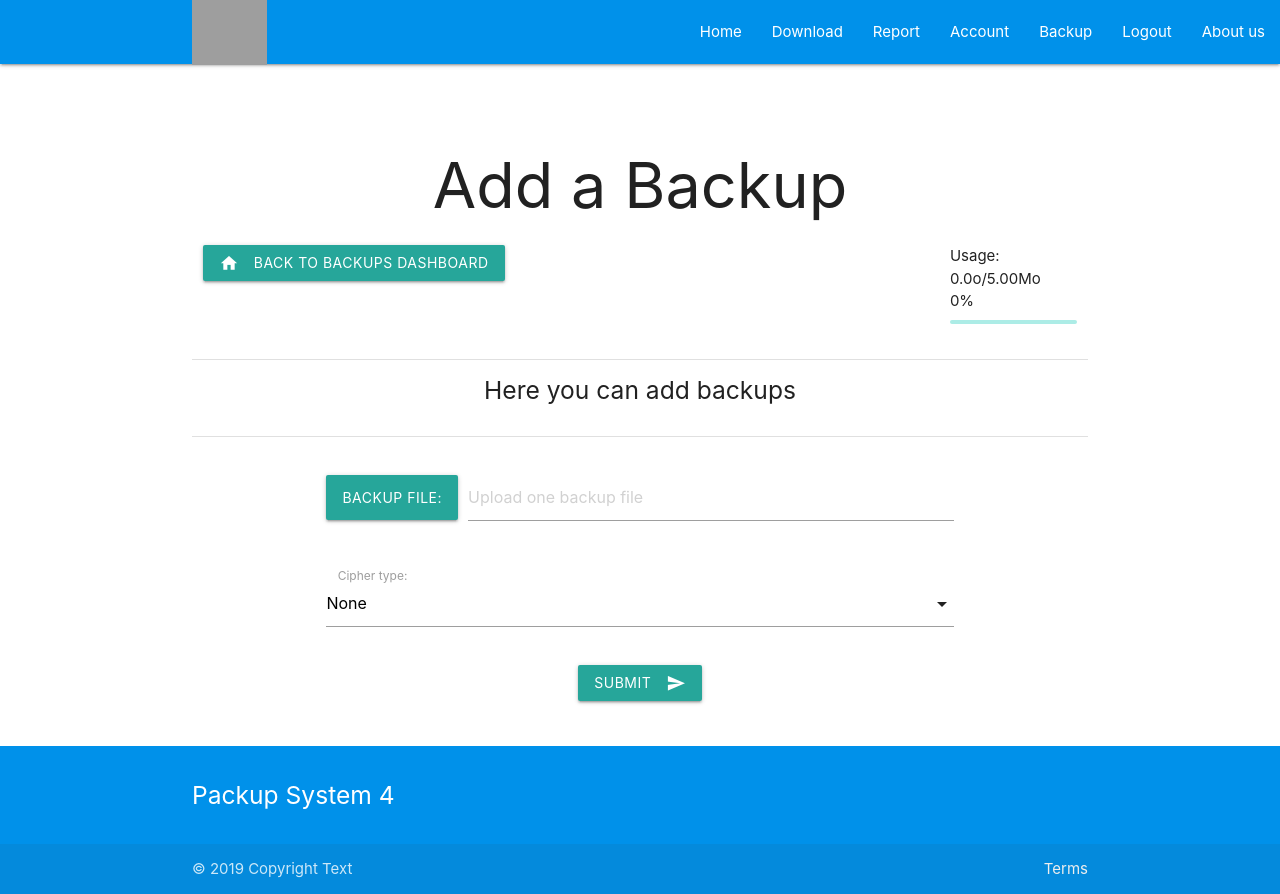
After one commit to cedricfarinazzo/PackupSystem4, a Django app: page /backup/add/ in a window 1280 px wide. The commit adds this page. Run offline with Django 3.2, Linux system fonts and the light colour scheme; the visitor is signed in with stand-in values (Sample User, id 1); grey boxes are pictures that could not be loaded.

Commit message:
website: add backup dashboard / add backup / remove
Signed-off-by: cedric.farinazzo <cedric.farinazzo@epita.fr>

```diff
--- a/website/ps4/urls.py
+++ b/website/ps4/urls.py
@@ -11,6 +11,9 @@ urlpatterns = [
     path(r'login/', views.login, name='login'),
     path(r'register/', views.register, name='register'),
     path(r'account/', views.account, name='account'),
+    path(r'backup/', views.backup, name='backup'),
+    path(r'backup/add/', views.backup_add, name='backup_add'),
+    path(r'backup/view/<int:id>/', views.backup_view, name='backup_view'),
     path(r'logout/', views.logout, name='logout'),
     path(r'about/', views.about, name='about'),
     path(r'terms/', views.terms, name='terms'),
--- a/website/ps4/views.py
+++ b/website/ps4/views.py
@@ -6,12 +6,16 @@ from django.contrib.auth import login as auth_login
 from django.contrib.auth import logout as auth_logout
 from django.contrib.auth.models import User
 from django.template import loader
-from django.http import HttpResponse
+from django.core.exceptions import ObjectDoesNotExist
+from django.http import HttpResponse, HttpResponseRedirect
+from .models import *
+from .forms import *
 
 # Create your views here.
 
+usage_max = 5000000
+
 def index(request):
-
 
     context = {}
     return render(request, 'ps4/index.html', context)
@@ -145,3 +149,109 @@ def terms(request):
 
     context = {}
     return render(request, 'ps4/terms.html', context)
+
+def normalize_size(size):
+    size = float(size)
+    if size < 1000:
+        return str(size)
+    elif size < 1000000:
+        size /= 1000
+        return ('%.2f'%(size)) + 'K'
+    elif size < 1000000000:
+        size /= 1000000
+        return ('%.2f'%(size)) + 'M'
+    elif size < 1000000000000:
+        size /= 1000000000
+        return ('%.2f'%(size)) + 'G'
+    else:
+        size /= 1000000000000
+        return ('%.2f'%(size)) + 'T'
+
+def backup(request):
+    if not request.user.is_authenticated:
+        return redirect('/')
+    context = {}
+    context = {'usage_max': normalize_size(usage_max)}
+    if request.method == "POST":
+        if 'submit-delete-all' in request.POST:
+            Backup.objects.filter(user=request.user).delete()
+    try:
+        storage = StorageUser.objects.get(user=request.user)
+    except ObjectDoesNotExist:
+        storage = None
+    usage_bytes = 0 if storage is None else storage.usage
+    usage_percentage = 100. * usage_bytes / usage_max
+    context['usage_bytes'] = normalize_size(usage_bytes)
+    context['usage_percentage'] = int(usage_percentage)
+    try:
+        backups = Backup.objects.filter(user=request.user)
+        if backups is None:
+            backups = []
+    except ObjectDoesNotExist:
+        backups = []
+    context["backups"] = backups
+    return render(request, 'ps4/backup.html', context)
+
+def backup_view(request, id=-1):
+    if not request.user.is_authenticated:
+        return redirect('/')
+    backup = None
+    try:
+        backup = Backup.objects.filter(user=request.user, id=id).all()[0]
+        if backup == None or backup == []:
+            raise Exception()
+    except:
+        return redirect('/backup/')
+    if request.method == "POST":
+        if 'submit-delete' in request.POST:
+            backup.delete()
+            return redirect('/backup/')
+    context = {'usage_max': normalize_size(usage_max)}
+    context['b'] = backup
+    try:
+        storage = StorageUser.objects.get(user=request.user)
+    except ObjectDoesNotExist:
+        storage = None
+    usage_bytes = 0 if storage is None else storage.usage
+    usage_percentage = 100. * usage_bytes / usage_max
+    context['usage_bytes'] = normalize_size(usage_bytes)
+    context['usage_percentage'] = int(usage_percentage)
+    print(context)
+    return render(request, 'ps4/backup_view.html', context)
+
+def backup_add(request):
+    if not request.user.is_authenticated:
+        return redirect('/')
+    context = {'usage_max': normalize_size(usage_max)}
+    storage = None
+    if request.method == 'POST':
+        form = BackupForm(request.POST, request.FILES)
+        if form.is_valid():
+            storage, created = StorageUser.objects.get_or_create(user=request.user)
+            if created:
+                storage.user = request.user
+                storage.usage = 0
+            if storage.usage + request.FILES['backup_file'].size  < 5000000:
+                storage.usage += request.FILES['backup_file'].size
+                storage.save()
+                backup = Backup()
+                backup.filename = request.FILES['backup_file'].name
+                backup.backup = request.FILES['backup_file']
+                backup.enc_type = request.POST['enc_type']
+                backup.user = request.user
+                backup.save()
+                context['success'] = "Backup uploaded with success"
+            else:
+                context['error'] = "Not enough cloud space!"
+        else:
+            context['error'] = "Please fill out the form"
+    if storage is None:
+        try:
+            storage = StorageUser.objects.get(user=request.user)
+        except ObjectDoesNotExist:
+            storage = None
+    usage_bytes = 0 if storage is None else storage.usage
+    usage_percentage = 100. * usage_bytes / usage_max
+    context['usage_bytes'] = normalize_size(usage_bytes)
+    context['usage_percentage'] = int(usage_percentage)
+    return render(request, 'ps4/backup_add.html', context)
--- a/website/static/js/app.js
+++ b/website/static/js/app.js
@@ -1,3 +1,4 @@
 $(document).ready(function(){
     $('.sidenav').sidenav()
+    $('select').formSelect();
 });
--- /dev/null
+++ b/website/templates/ps4/backup_add.html
@@ -0,0 +1,79 @@
+{% extends 'ps4/layout.html' %}
+
+{% block content %}
+    <h1 class="center">Add a Backup</h1>
+    <div class="row">
+        <div class="col s10">
+            <a class="waves-effect waves-light btn" href="{% url "ps4:backup" %}">
+                <i class="material-icons left">home</i>
+                Back to backups dashboard
+            </a>
+        </div>
+        <div class="col s2">
+            Usage: {{ usage_bytes }}o/{{ usage_max }}o &nbsp;&nbsp;&nbsp; {{ usage_percentage }}%
+        </div>
+        <div class="col s2 offset-s10">
+            <div class="progress">
+                <div class="determinate" style="width: {{ usage_percentage }}%"></div>
+            </div>
+        </div>
+    </div>
+    <div class="divider"></div>
+    <div class="container center">
+        <h5>Here you can add backups</h5>
+    </div>
+    <br/>
+    <div class="divider"></div>
+    <div class="container">
+        {% if error is not None %}
+            <div class="container">
+                <div class="center card-panel red accent-3">
+                    {{ error }}
+                </div>
+            </div>
+            <br/>
+        {% endif %}
+        {% if success is not None %}
+            <div class="container">
+                <div class="center card-panel green darken-1 accent-3">
+                    {{ success }}
+                </div>
+            </div>
+            <br/>
+        {% endif %}
+        <form action="{% url "ps4:backup_add" %}" method="post" enctype="multipart/form-data">
+            {% csrf_token %}
+            <br/>
+            <div class="file-field input-field">
+                <div class="btn">
+                    <span>Backup file: </span>
+                    <input type="file" name="backup_file">
+                </div>
+                <div class="file-path-wrapper">
+                    <input class="file-path validate" type="text" placeholder="Upload one backup file">
+                </div>
+            </div>
+            <br/>
+            <div class="input-field col s12">
+                <select name="enc_type" id="id_enc_type">
+                    <option value="None">None</option>
+                    <option value="Rotn">Rotn</option>
+                    <option value="Vigenere">Vigenere</option>
+                    <option value="AES">AES</option>
+                    <option value="RSA">RSA</option>
+                    <option value="Elgamal">Elgamal</option>
+                </select>
+                <label for="id_enc_type">Cipher type:</label>
+            </div>
+            <br/>
+            <div class="center">
+                <button class="btn waves-effect waves-light" type="submit" name="action">Submit
+                    <i class="material-icons right">send</i>
+                </button>
+            </div>
+        </form>
+
+    </div>
+
+
+{% endblock %}
--- a/website/templates/ps4/layout.html
+++ b/website/templates/ps4/layout.html
@@ -28,6 +28,7 @@
 							<li class="{{ nav.report }}"><a href="{% url "ps4:report" %}">Report</a></li>
 							{% if user.is_authenticated%}
 							<li class="{{ nav.account }}"><a href="{% url "ps4:account" %}">Account</a></li>
+							<li class="{{ nav.backup }}"><a href="{% url "ps4:backup" %}">Backup</a></li>
 							<li class="{{ nav.logout }}"><a href="{% url "ps4:logout" %}">Logout</a></li>
 							{% else %}
 							<li class="{{ nav.register }}"><a href="{% url "ps4:register" %}">Register</a></li>
@@ -44,6 +45,7 @@
 				<li class="{{ nav.report }}"><a href="{% url "ps4:report" %}">Report</a></li>
 				{% if user.is_authenticated %}
 				<li class="{{ nav.account }}"><a href="{% url "ps4:account" %}">Account</a></li>
+                                <li class="{{ nav.backup }}"><a href="{% url "ps4:backup" %}">Backup</a></li>
 				<li class="{{ nav.logout }}"><a href="{% url "ps4:logout" %}">Logout</a></li>
 				{% else %}
 				<li class="{{ nav.register }}"><a href="{% url "ps4:register" %}">Register</a></li>
--- a/website/website/settings.py
+++ b/website/website/settings.py
@@ -136,6 +136,12 @@ USE_TZ = True
 
 STATIC_URL = '/static/'
 
+MEDIA_ROOT = BASE_DIR + '/media/'
+
+if not os.path.isdir(MEDIA_ROOT):
+    os.mkdir(MEDIA_ROOT)
+    print("Create media directoty: " + MEDIA_ROOT)
+
 STATICFILES_DIRS = [
     BASE_DIR + "/static/",
     #'/home/hyperion/packupsystem4/website/static/',
```
Also changed, not shown: website/ps4/admin.py (+10 -0 lines), website/ps4/forms.py (added, +9 -0 lines), website/ps4/models.py (+74 -0 lines), website/templates/ps4/backup.html (added, +64 -0 lines), website/templates/ps4/backup_view.html (added, +60 -0 lines), website/ps4/migrations/0001_initial.py (added), website/ps4/migrations/0002_backup_enc_type.py (added), website/ps4/migrations/0003_auto_20190518_1714.py (added), website/ps4/migrations/0004_auto_20190518_1716.py (added), website/ps4/migrations/0005_storageuser.py (added), website/ps4/migrations/0006_auto_20190518_1745.py (added), website/ps4/migrations/0007_backup_filename.py (added), 1 other file.
